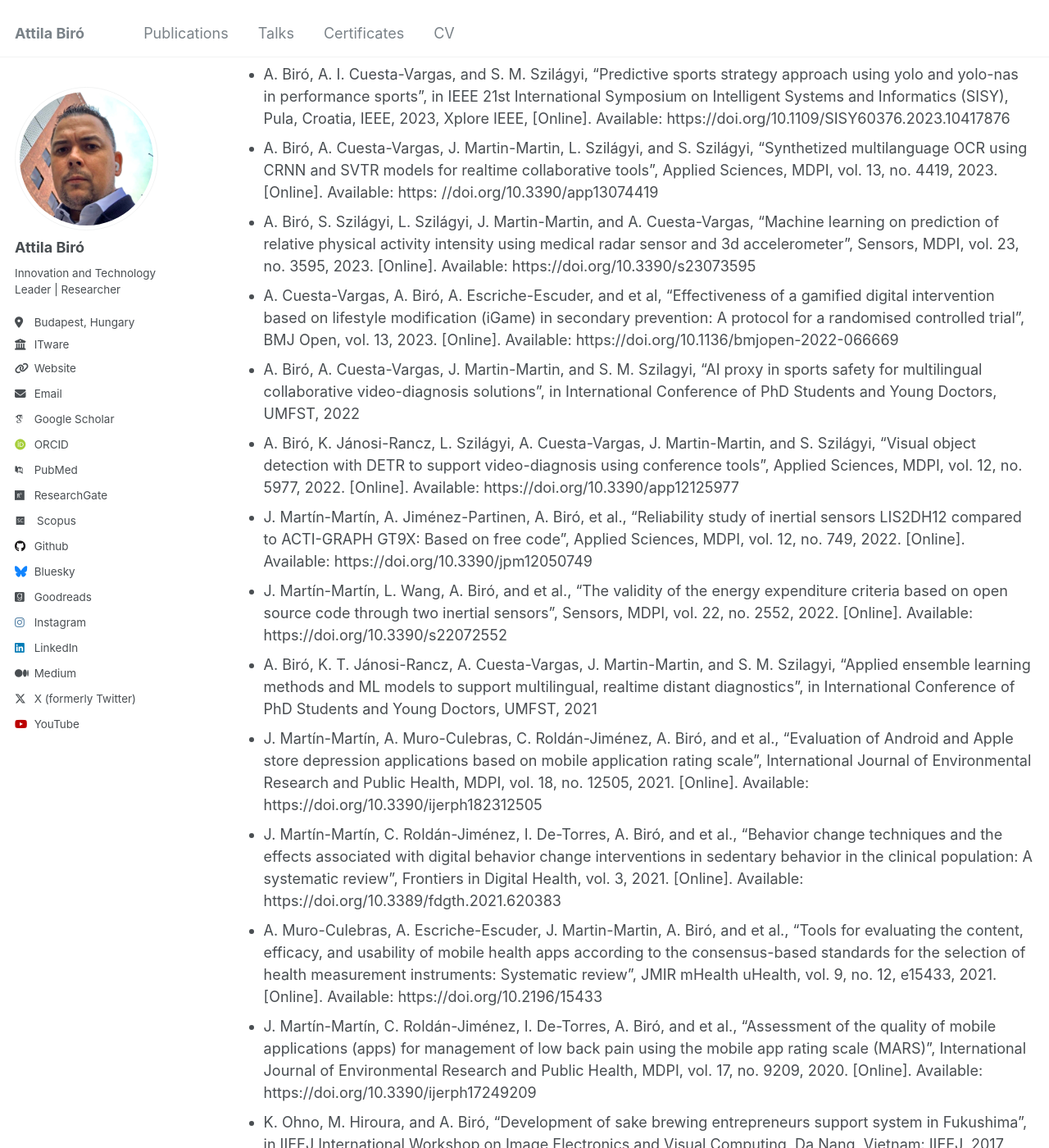
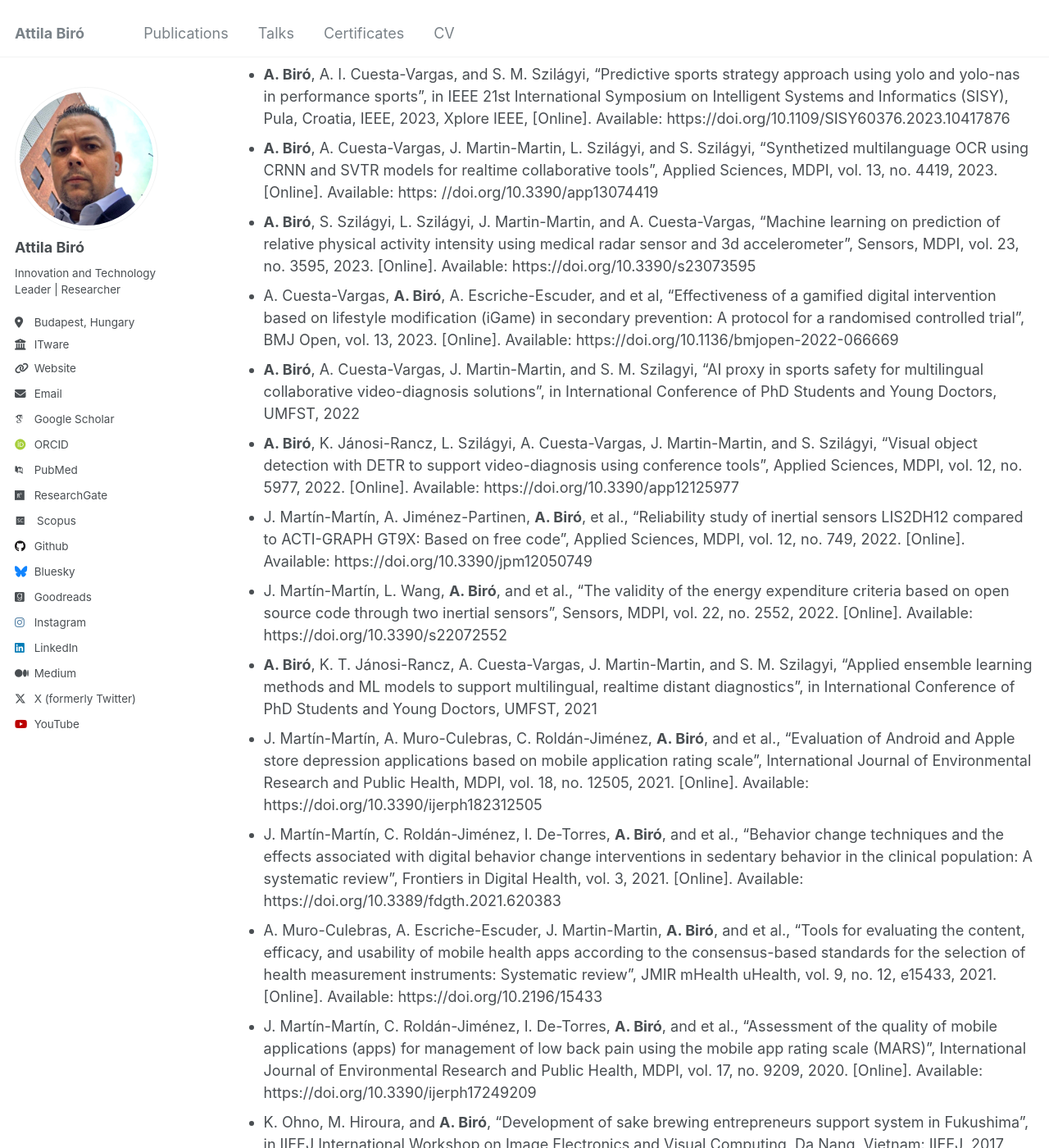
Before and after one commit to biroka/biroka.github.io, a Jekyll site: the page built from _pages/publications.md, in a window 1280 px wide and 1400 px high, scrolled down 1263 px. Shown: the whole window at 82% size. Built offline with Jekyll 4.4.1, drawn with Linux system fonts in a browser that asks for light colours; some web fonts are replaced; some of the changed text lies outside the part shown.

Commit message:
Update publications.md

```diff
--- a/_pages/publications.md
+++ b/_pages/publications.md
@@ -12,28 +12,28 @@ References
 
 Publications
 ======
-* A.  Biró, "Gamification, GenAI and Reinforcement Learning as Motivational Assets in Performance Sports", in IEEE 18th International Symposium on Applied Computational Intelligence and Informatics (SACI), Timisoara, Romania, 2024,  pp. 000315-000320, [Online]. Available: https://doi.org/10.1109/SACI60582.2024.10619802, Xplore IEEE.
-* A. Biró, A. I. Cuesta-Vargas, and L. Szilágyi, “AI-controlled training method for performance hardening or injury recovery in sports”, in IEEE 22nd World Symposium on Applied Machine Intelligence and Informatics (SAMI), Stará Lesná, Slovakia, 2024, pp. 000259-000264, [Online]. Available: https://doi.org/10.1109/SAMI60510.2024.10432911, Xplore IEEE.
-* A. Biró, K. T. Jánosi-Rancz, and L. Szilágyi, “Real-time artificial intelligence text analysis for identifying burnout syndromes in high-performance athletes”, in IEEE 22nd World Symposium on Applied Machine Intelligence and Informatics (SAMI), Stará Lesná, Slovakia, IEEE, 2024, pp. 000253-000258, [Online]. Available: https://doi.org/10.1109/SAMI60510.2024.10432817, Xplore IEEE.
-* A. Biró, A.I. Cuesta-Vargas, L. Szilágyi, "AI-Assisted Fatigue and Stamina Control for Performance Sports on IMU-Generated Multivariate Times Series Datasets", Sensors, 2024, volume 24, 132. [Online]. Available: https://doi.org/10.3390/s24010132
-* A. Biró, A. I. Cuesta-Vargas, J. Martin-Martin, and S. M. Szilagyi, “AI-supported sports safety and preventive health solutions in performance sports”, International Conference of PhD Students and Young Doctors, UMFST, 2023
-* A. Biró, S.M. Szilágyi, and L. Szilágyi, "Optimal training dataset preparation for AI-supported multi-language real-time ORCs using visual methods", Applied Sciences, volume 13, page 13107. MDPI, 2023. [Online]. Available: https://doi.org/10.3390/app132413107
-* A. Biró, A. I. Cuesta-Vargas, and L. Szilágyi, "Precognition of mental health and neurogenerative disorders using AI-parsed text and sentiment analysis", Acta Universitatis Sapientiae, Informatica, 15(2), 2023. [Online]. Available: https://doi.org/10.2478/ausi-2023-0022
-* A. Biró, A. I. Cuesta-Vargas, and L. Szilágyi, “sRPE and ACWR to control fatigue levels and minimize injuries in performance sports”, in 2023 IEEE International Conference on Systems, Man, and Cybernetics (SMC), Honolulu, Oahu, HI, USA, IEEE, 2023, pp. 2808-2813, [Online]. Available: https://doi.org/10.1109/SMC53992.2023.10394349, Xplore IEEE.
-* A. Biró, A. I. Cuesta-Vargas, and S. M. Szilágyi, “Real-time disease and COVID-19 detection pipeline from voice for performance sports”, in 2023 IEEE International Conference on Systems, Man, and Cybernetics (SMC), Honolulu, Oahu, HI, USA, IEEE, 2023, pp. 2309-2314, [Online]. Available: https://doi.org/10.1109/SMC53992.2023.10394396, Xplore IEEE.
-* A. Biró, A. I. Cuesta-Vargas, and L. Szilágyi, “Applied AI for real-time detection of lesions and tumors following severe head injuries”, in IEEE 21st International Symposium on Intelligent Systems and Informatics (SISY), Pula, Croatia, IEEE, 2023, Xplore IEEE, [Online]. Available: https://doi.org/10.1109/SISY60376.2023.10417915
-* A. Biró, A. I. Cuesta-Vargas, and S. M. Szilágyi, “Predictive sports strategy approach using yolo and yolo-nas in performance sports”, in IEEE 21st International Symposium on Intelligent Systems and Informatics (SISY), Pula, Croatia, IEEE, 2023, Xplore IEEE, [Online]. Available: https://doi.org/10.1109/SISY60376.2023.10417876
-* A. Biró, A. Cuesta-Vargas, J. Martin-Martin, L. Szilágyi, and S. Szilágyi, “Synthetized multilanguage OCR using CRNN and SVTR models for realtime collaborative tools”, Applied Sciences, MDPI, vol. 13, no. 4419, 2023. [Online]. Available: https: //doi.org/10.3390/app13074419
-* A. Biró, S. Szilágyi, L. Szilágyi, J. Martin-Martin, and A. Cuesta-Vargas, “Machine learning on prediction of relative physical activity intensity using medical radar sensor and 3d accelerometer”, Sensors, MDPI, vol. 23, no. 3595, 2023. [Online]. Available: https://doi.org/10.3390/s23073595
-* A. Cuesta-Vargas, A. Biró, A. Escriche-Escuder, and et al, “Effectiveness of a gamified digital intervention based on lifestyle modification (iGame) in secondary prevention: A protocol for a randomised controlled trial”, BMJ Open, vol. 13, 2023. [Online]. Available: https://doi.org/10.1136/bmjopen-2022-066669
-* A. Biró, A. Cuesta-Vargas, J. Martin-Martin, and S. M. Szilagyi, “AI proxy in sports safety for multilingual collaborative video-diagnosis solutions”, in International Conference of PhD Students and Young Doctors, UMFST, 2022
-* A. Biró, K. Jánosi-Rancz, L. Szilágyi, A. Cuesta-Vargas, J. Martin-Martin, and S. Szilágyi, “Visual object detection with DETR to support video-diagnosis using conference tools”, Applied Sciences, MDPI, vol. 12, no. 5977, 2022. [Online]. Available: https://doi.org/10.3390/app12125977
-* J. Martín-Martín, A. Jiménez-Partinen, A. Biró, et al., “Reliability study of inertial sensors LIS2DH12 compared to ACTI-GRAPH GT9X: Based on free code”, Applied Sciences, MDPI, vol. 12, no. 749, 2022. [Online]. Available: https://doi.org/10.3390/jpm12050749
-* J. Martín-Martín, L. Wang, A. Biró, and et al., “The validity of the energy expenditure criteria based on open source code through two inertial sensors”, Sensors, MDPI, vol. 22, no. 2552, 2022. [Online]. Available: https://doi.org/10.3390/s22072552
-* A. Biró, K. T. Jánosi-Rancz, A. Cuesta-Vargas, J. Martin-Martin, and S. M. Szilagyi, “Applied ensemble learning methods and ML models to support multilingual, realtime distant diagnostics”, in International Conference of PhD Students and Young Doctors, UMFST, 2021
-* J. Martín-Martín, A. Muro-Culebras, C. Roldán-Jiménez, A. Biró, and et al., “Evaluation of Android and Apple store depression applications based on mobile application rating scale”, International Journal of Environmental Research and Public Health, MDPI, vol. 18, no. 12505, 2021. [Online]. Available: https://doi.org/10.3390/ijerph182312505
-* J. Martín-Martín, C. Roldán-Jiménez, I. De-Torres, A. Biró, and et al., “Behavior change techniques and the effects associated with digital behavior change interventions in sedentary behavior in the clinical population: A systematic review”, Frontiers in Digital Health, vol. 3, 2021. [Online]. Available: https://doi.org/10.3389/fdgth.2021.620383
-* A. Muro-Culebras, A. Escriche-Escuder, J. Martin-Martin, A. Biró, and et al., “Tools for evaluating the content, efficacy, and usability of mobile health apps according to the consensus-based standards for the selection of health measurement instruments: Systematic review”, JMIR mHealth uHealth, vol. 9, no. 12, e15433, 2021. [Online]. Available: https://doi.org/10.2196/15433
-* J. Martín-Martín, C. Roldán-Jiménez, I. De-Torres, A. Biró, and et al., “Assessment of the quality of mobile applications (apps) for management of low back pain using the mobile app rating scale (MARS)”, International Journal of Environmental Research and Public Health, MDPI, vol. 17, no. 9209, 2020. [Online]. Available: https://doi.org/10.3390/ijerph17249209
-* K. Ohno, M. Hiroura, and A. Biró, “Development of sake brewing entrepreneurs support system in Fukushima”, in IIEEJ International Workshop on Image Electronics and Visual Computing, Da Nang, Vietnam: IIEEJ, 2017
-* K. Ohno, H. Csilla, M. Hiroura, and A. Biró, “Manufacturing and market development of M2M/IoT product Kojimori with intercultural effort”, IPSJ SIG Report, vol. 2015-DC-98, no. 17, 2015
+* **A. Biró**, "Gamification, GenAI and Reinforcement Learning as Motivational Assets in Performance Sports", in IEEE 18th International Symposium on Applied Computational Intelligence and Informatics (SACI), Timisoara, Romania, 2024,  pp. 000315-000320, [Online]. Available: https://doi.org/10.1109/SACI60582.2024.10619802, Xplore IEEE.
+* **A. Biró**, A. I. Cuesta-Vargas, and L. Szilágyi, “AI-controlled training method for performance hardening or injury recovery in sports”, in IEEE 22nd World Symposium on Applied Machine Intelligence and Informatics (SAMI), Stará Lesná, Slovakia, 2024, pp. 000259-000264, [Online]. Available: https://doi.org/10.1109/SAMI60510.2024.10432911, Xplore IEEE.
+* **A. Biró**, K. T. Jánosi-Rancz, and L. Szilágyi, “Real-time artificial intelligence text analysis for identifying burnout syndromes in high-performance athletes”, in IEEE 22nd World Symposium on Applied Machine Intelligence and Informatics (SAMI), Stará Lesná, Slovakia, IEEE, 2024, pp. 000253-000258, [Online]. Available: https://doi.org/10.1109/SAMI60510.2024.10432817, Xplore IEEE.
+* **A. Biró**, A.I. Cuesta-Vargas, L. Szilágyi, "AI-Assisted Fatigue and Stamina Control for Performance Sports on IMU-Generated Multivariate Times Series Datasets", Sensors, 2024, volume 24, 132. [Online]. Available: https://doi.org/10.3390/s24010132
+* **A. Biró**, A. I. Cuesta-Vargas, J. Martin-Martin, and S. M. Szilagyi, “AI-supported sports safety and preventive health solutions in performance sports”, International Conference of PhD Students and Young Doctors, UMFST, 2023
+* **A. Biró**, S.M. Szilágyi, and L. Szilágyi, "Optimal training dataset preparation for AI-supported multi-language real-time ORCs using visual methods", Applied Sciences, volume 13, page 13107. MDPI, 2023. [Online]. Available: https://doi.org/10.3390/app132413107
+* **A. Biró**, A. I. Cuesta-Vargas, and L. Szilágyi, "Precognition of mental health and neurogenerative disorders using AI-parsed text and sentiment analysis", Acta Universitatis Sapientiae, Informatica, 15(2), 2023. [Online]. Available: https://doi.org/10.2478/ausi-2023-0022
+* **A. Biró**, A. I. Cuesta-Vargas, and L. Szilágyi, “sRPE and ACWR to control fatigue levels and minimize injuries in performance sports”, in 2023 IEEE International Conference on Systems, Man, and Cybernetics (SMC), Honolulu, Oahu, HI, USA, IEEE, 2023, pp. 2808-2813, [Online]. Available: https://doi.org/10.1109/SMC53992.2023.10394349, Xplore IEEE.
+* **A. Biró**, A. I. Cuesta-Vargas, and S. M. Szilágyi, “Real-time disease and COVID-19 detection pipeline from voice for performance sports”, in 2023 IEEE International Conference on Systems, Man, and Cybernetics (SMC), Honolulu, Oahu, HI, USA, IEEE, 2023, pp. 2309-2314, [Online]. Available: https://doi.org/10.1109/SMC53992.2023.10394396, Xplore IEEE.
+* **A. Biró**, A. I. Cuesta-Vargas, and L. Szilágyi, “Applied AI for real-time detection of lesions and tumors following severe head injuries”, in IEEE 21st International Symposium on Intelligent Systems and Informatics (SISY), Pula, Croatia, IEEE, 2023, Xplore IEEE, [Online]. Available: https://doi.org/10.1109/SISY60376.2023.10417915
+* **A. Biró**, A. I. Cuesta-Vargas, and S. M. Szilágyi, “Predictive sports strategy approach using yolo and yolo-nas in performance sports”, in IEEE 21st International Symposium on Intelligent Systems and Informatics (SISY), Pula, Croatia, IEEE, 2023, Xplore IEEE, [Online]. Available: https://doi.org/10.1109/SISY60376.2023.10417876
+* **A. Biró**, A. Cuesta-Vargas, J. Martin-Martin, L. Szilágyi, and S. Szilágyi, “Synthetized multilanguage OCR using CRNN and SVTR models for realtime collaborative tools”, Applied Sciences, MDPI, vol. 13, no. 4419, 2023. [Online]. Available: https: //doi.org/10.3390/app13074419
+* **A. Biró**, S. Szilágyi, L. Szilágyi, J. Martin-Martin, and A. Cuesta-Vargas, “Machine learning on prediction of relative physical activity intensity using medical radar sensor and 3d accelerometer”, Sensors, MDPI, vol. 23, no. 3595, 2023. [Online]. Available: https://doi.org/10.3390/s23073595
+* A. Cuesta-Vargas, **A. Biró**, A. Escriche-Escuder, and et al, “Effectiveness of a gamified digital intervention based on lifestyle modification (iGame) in secondary prevention: A protocol for a randomised controlled trial”, BMJ Open, vol. 13, 2023. [Online]. Available: https://doi.org/10.1136/bmjopen-2022-066669
+* **A. Biró**, A. Cuesta-Vargas, J. Martin-Martin, and S. M. Szilagyi, “AI proxy in sports safety for multilingual collaborative video-diagnosis solutions”, in International Conference of PhD Students and Young Doctors, UMFST, 2022
+* **A. Biró**, K. Jánosi-Rancz, L. Szilágyi, A. Cuesta-Vargas, J. Martin-Martin, and S. Szilágyi, “Visual object detection with DETR to support video-diagnosis using conference tools”, Applied Sciences, MDPI, vol. 12, no. 5977, 2022. [Online]. Available: https://doi.org/10.3390/app12125977
+* J. Martín-Martín, A. Jiménez-Partinen, **A. Biró**, et al., “Reliability study of inertial sensors LIS2DH12 compared to ACTI-GRAPH GT9X: Based on free code”, Applied Sciences, MDPI, vol. 12, no. 749, 2022. [Online]. Available: https://doi.org/10.3390/jpm12050749
+* J. Martín-Martín, L. Wang, **A. Biró**, and et al., “The validity of the energy expenditure criteria based on open source code through two inertial sensors”, Sensors, MDPI, vol. 22, no. 2552, 2022. [Online]. Available: https://doi.org/10.3390/s22072552
+* **A. Biró**, K. T. Jánosi-Rancz, A. Cuesta-Vargas, J. Martin-Martin, and S. M. Szilagyi, “Applied ensemble learning methods and ML models to support multilingual, realtime distant diagnostics”, in International Conference of PhD Students and Young Doctors, UMFST, 2021
+* J. Martín-Martín, A. Muro-Culebras, C. Roldán-Jiménez, **A. Biró**, and et al., “Evaluation of Android and Apple store depression applications based on mobile application rating scale”, International Journal of Environmental Research and Public Health, MDPI, vol. 18, no. 12505, 2021. [Online]. Available: https://doi.org/10.3390/ijerph182312505
+* J. Martín-Martín, C. Roldán-Jiménez, I. De-Torres, **A. Biró**, and et al., “Behavior change techniques and the effects associated with digital behavior change interventions in sedentary behavior in the clinical population: A systematic review”, Frontiers in Digital Health, vol. 3, 2021. [Online]. Available: https://doi.org/10.3389/fdgth.2021.620383
+* A. Muro-Culebras, A. Escriche-Escuder, J. Martin-Martin, **A. Biró**, and et al., “Tools for evaluating the content, efficacy, and usability of mobile health apps according to the consensus-based standards for the selection of health measurement instruments: Systematic review”, JMIR mHealth uHealth, vol. 9, no. 12, e15433, 2021. [Online]. Available: https://doi.org/10.2196/15433
+* J. Martín-Martín, C. Roldán-Jiménez, I. De-Torres, **A. Biró**, and et al., “Assessment of the quality of mobile applications (apps) for management of low back pain using the mobile app rating scale (MARS)”, International Journal of Environmental Research and Public Health, MDPI, vol. 17, no. 9209, 2020. [Online]. Available: https://doi.org/10.3390/ijerph17249209
+* K. Ohno, M. Hiroura, and **A. Biró**, “Development of sake brewing entrepreneurs support system in Fukushima”, in IIEEJ International Workshop on Image Electronics and Visual Computing, Da Nang, Vietnam: IIEEJ, 2017
+* K. Ohno, H. Csilla, M. Hiroura, and **A. Biró**, “Manufacturing and market development of M2M/IoT product Kojimori with intercultural effort”, IPSJ SIG Report, vol. 2015-DC-98, no. 17, 2015
```
